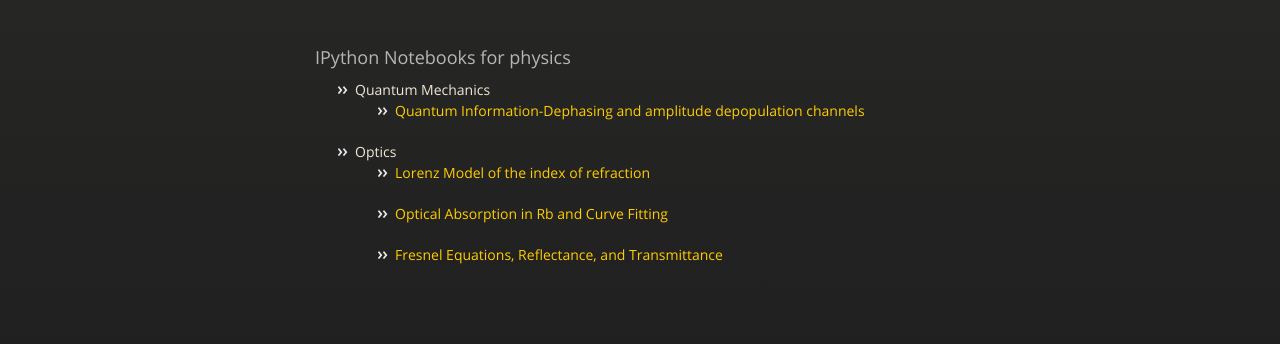
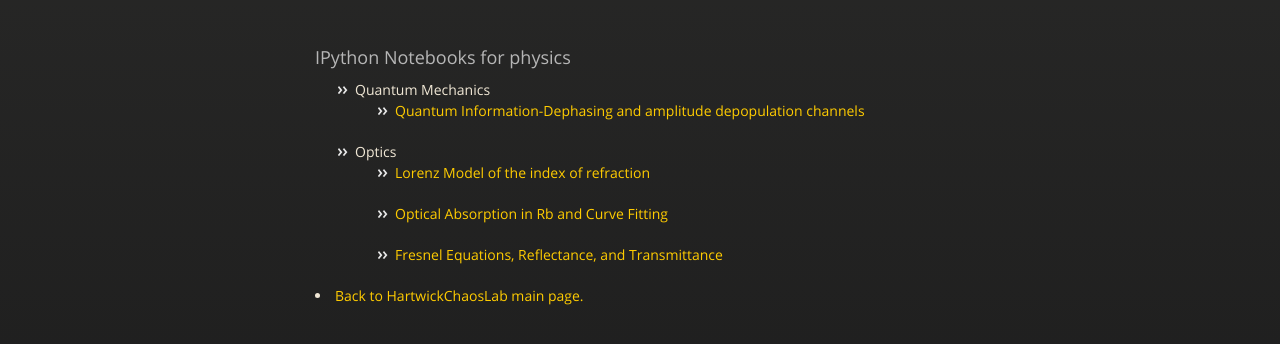
Before and after one commit to HartwickChaosLab/Physics-IPython-Notebooks, a plain HTML site: page index.html in a window 1280 px wide. Shown: the part 226-570 px from the top of the page. Drawn offline with nearby package versions, Linux system fonts and the light colour scheme.

Commit message:
Update index.html

```diff
--- a/index.html
+++ b/index.html
@@ -68,6 +68,8 @@
  <li><a href="http://nbviewer.ipython.org/github/HartwickChaosLab/Physics-IPython-Notebooks/blob/master/Optics-NB/Fresnel-Relations.ipynb">Fresnel Equations, Reflectance, and Transmittance</a></li>
 </ul>
 </ul>
+
+<li><a href="http://hartwickchaoslab.github.io">Back to HartwickChaosLab main page.</a></li>
       </section>
 
     </div>
```
